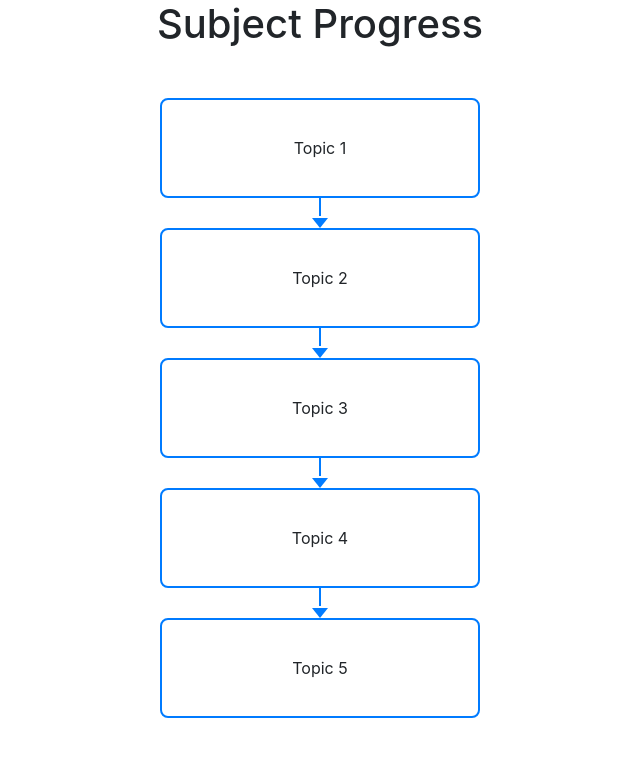
After one commit to Hardset-Labs/polihack-v15, a Django app: page /study_plan/ in a window 1280 px wide. The commit adds this page. Shown: the top 757 px of the page, without its empty margins (320-960 px from the left). Run offline with Django 5.2, Linux system fonts and the light colour scheme; some libraries are stand-ins or nearby versions.

Commit message:
added study_plan

```diff
--- a/polihackv15/polihack_site/urls.py
+++ b/polihackv15/polihack_site/urls.py
@@ -5,4 +5,5 @@ urlpatterns = [
     path("", views.home, name="home"),  # Default home URL
     path("home/", views.home, name="home"),
     path("subjects/", views.subjects, name="subjects"),
+    path("study_plan/", views.study_plan, name="study_plan"),
 ]# Default home URL
--- a/polihackv15/polihack_site/views.py
+++ b/polihackv15/polihack_site/views.py
@@ -20,6 +20,8 @@ def create_learning_plan(request):
 def subjects(request):
     return render(request, 'polihack_site/subjects.html')
 
+def study_plan(request):
+    return render(request, 'polihack_site/study_plan.html')
 
 def get_user_data(request):
     # Create a new user (you can customize this as needed)
--- /dev/null
+++ b/polihackv15/templates/polihack_site/study_plan.html
@@ -0,0 +1,99 @@
+<!DOCTYPE html>
+<html lang="en">
+
+<head>
+    <meta charset="UTF-8">
+    <meta name="viewport" content="width=device-width, initial-scale=1.0">
+    <title>Subject Progress</title>
+    <link rel="stylesheet" href="https://stackpath.bootstrapcdn.com/bootstrap/4.5.2/css/bootstrap.min.css">
+    <style>
+        .graph {
+            display: flex;
+            flex-direction: column;
+            align-items: center;
+            /* Center items horizontally */
+            margin-top: 50px;
+            margin-bottom: 50px;
+            position: relative;
+            /* Add position relative */
+        }
+
+        .topic {
+            width: 320px;
+            height: 100px;
+            border: 2px solid #007bff;
+            border-radius: 8px;
+            text-align: center;
+            line-height: 40px;
+            background-color: #fff;
+            margin-bottom: 20px;
+            position: relative;
+            /* Add position relative */
+            display: flex;
+            justify-content: center;
+            align-items: center;
+        }
+
+        .topic::after {
+            content: '';
+            position: absolute;
+            top: 100%;
+            left: 50%;
+            transform: translateX(-50%);
+            width: 0;
+            height: 20px;
+            border-left: 2px solid #007bff;
+            border-bottom: 2px solid #007bff;
+        }
+         .topic:last-child:after {
+            display: none;
+        }
+
+        .arrow {
+            width: 0;
+            height: 0;
+            border-style: solid;
+            border-width: 10px 8px 0 8px;
+            border-color: #007bff transparent transparent transparent;
+            z-index: 1;
+            /* Ensure arrows are above topics */
+        }
+
+        /* Adjust position of arrows */
+        .arrow:nth-child(odd) {
+            top: calc(100% - 5px);
+            left: calc(50% - 8px);
+        }
+
+        /* Adjust position of arrows */
+        .arrow:nth-child(even) {
+            top: calc(100% - 15px);
+            left: calc(50% - 8px);
+        }
+
+        /* Hide last arrow */
+        .arrow:last-child {
+            display: none;
+        }
+    </style>
+</head>
+
+<body>
+    <div class="container">
+        <h1 class="text-center">Subject Progress</h1>
+
+        <div class="graph">
+            <div class="topic">Topic 1</div>
+            <div class="arrow"></div>
+            <div class="topic">Topic 2</div>
+            <div class="arrow"></div>
+            <div class="topic">Topic 3</div>
+            <div class="arrow"></div>
+            <div class="topic">Topic 4</div>
+            <div class="arrow"></div>
+            <div class="topic">Topic 5</div>
+        </div>
+    </div>
+</body>
+
+</html>
--- a/polihackv15/templates/polihack_site/subjects.html
+++ b/polihackv15/templates/polihack_site/subjects.html
@@ -35,7 +35,7 @@
     .table th,
     .table td {
         vertical-align: middle; /* Center vertically */
-        padding: 8px; /* Adjust padding as needed */
+        padding: 15px 0; /* Adjust padding as needed */
         border: none; /* Remove default cell borders */
     }
 
@@ -109,7 +109,7 @@
                     </div>
                 </td>
                 <td>
-                    <button type="button" class="btn btn-info btn-sm">Details</button>
+                    <a href="{% url 'study_plan' %}?subject_name={{ subject.name }}" class="btn btn-info btn-sm" role="button">Details</a>
                     <button type="button" class="btn btn-danger btn-sm">
                         <i class="fas fa-trash-alt"></i> <!-- Trash can icon -->
                     </button>
```
